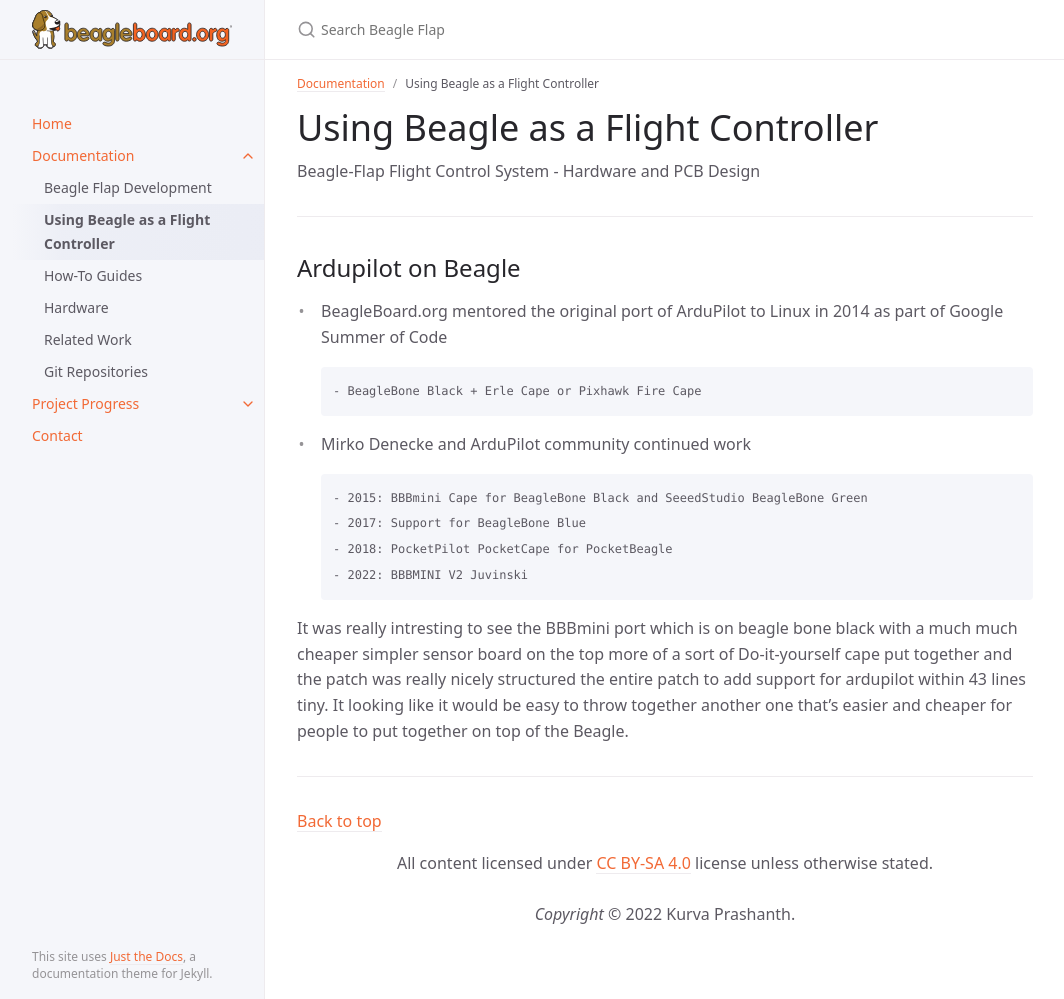
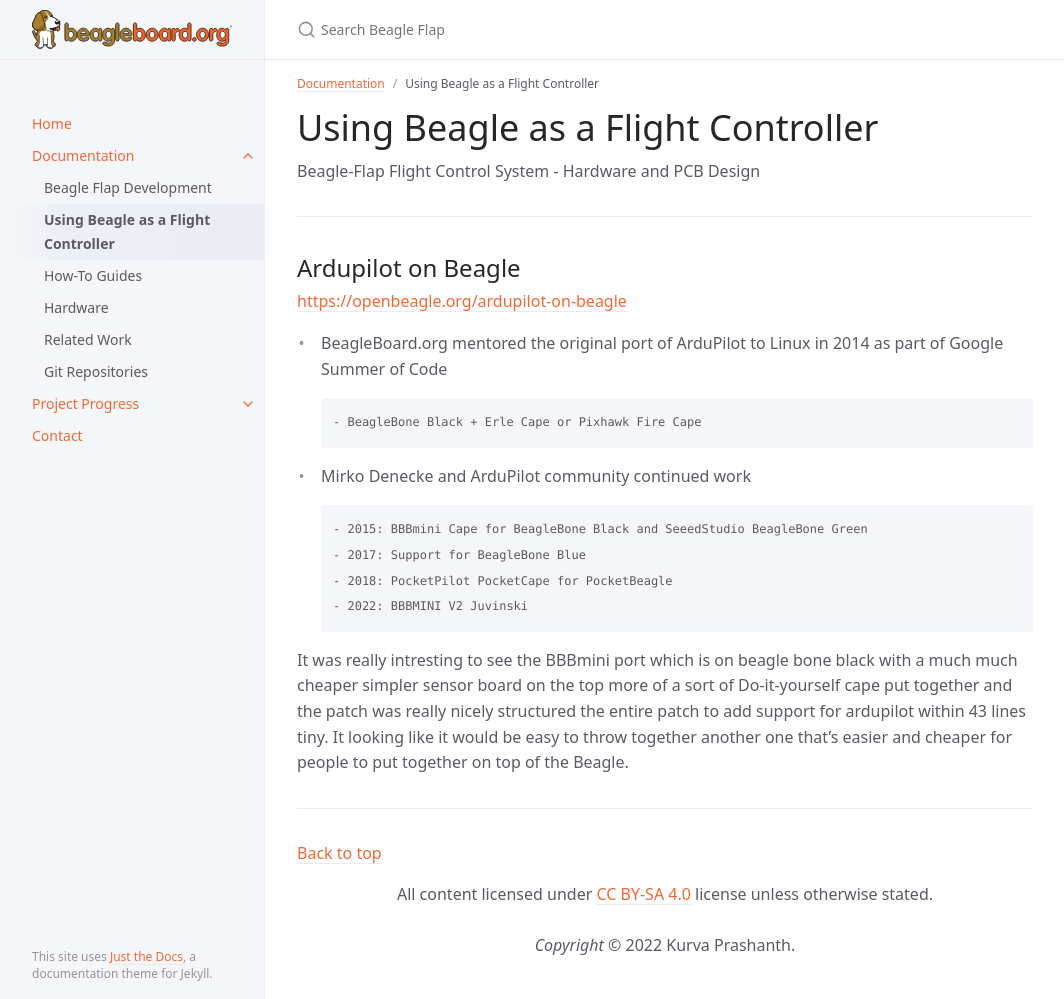
Before and after one commit to krvprashanth/beagleflap, a Jekyll site: the page built from docs/documentation/flight-controller.md, in a window 1280 px wide and 999 px high. Shown: the whole window, without its empty margins (107-1171 px from the left). Built offline with Jekyll 4.4.1, drawn with Linux system fonts in a browser that asks for light colours; part of the change alters nothing that is shown.

Commit message:
Add: repositories URL

```diff
--- a/docs/documentation/flight-controller.md
+++ b/docs/documentation/flight-controller.md
@@ -10,6 +10,9 @@ Beagle-Flap Flight Control System - Hardware and PCB Design
 ---
 
 ## Ardupilot on Beagle
+[https://openbeagle.org/ardupilot-on-beagle](https://openbeagle.org/ardupilot-on-beagle)
+
+
 
 - BeagleBoard.org mentored the original port of ArduPilot to Linux in 2014 as part of
 Google Summer of Code
```
